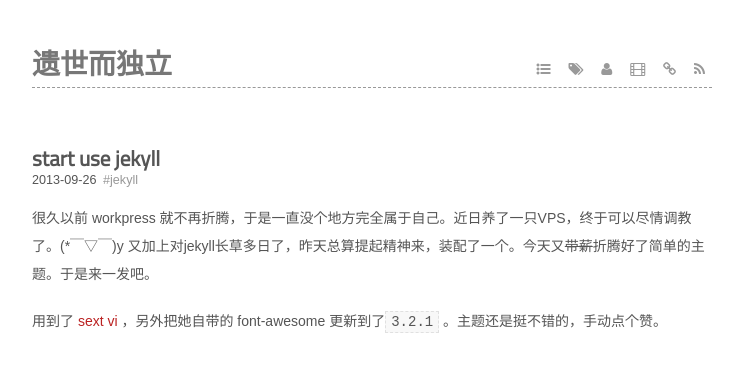
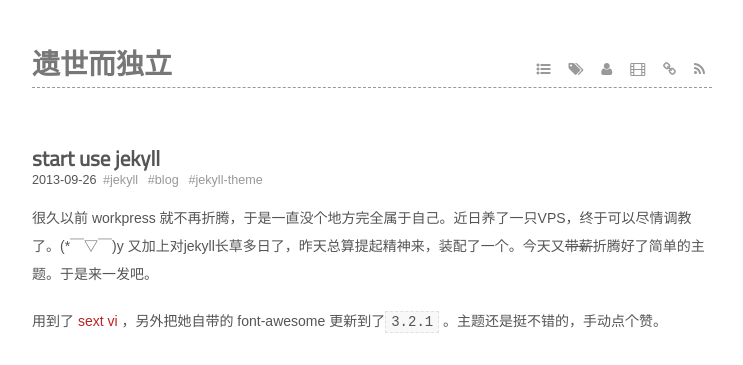
Before and after one commit to jabbber/myblog, a Jekyll site: the page built from _posts/2013-09-26-start-use-jekyll.markdown, in a window 1280 px wide. Shown: the top 365 px of the page, without its empty margins (268-1011 px from the left). Built offline with Jekyll 4.4.1, drawn with Linux system fonts in a browser that asks for light colours; some web fonts are replaced; Markdown is read by kramdown in place of the engine named in the settings; comment, search, counter and statistics services are not loaded.

Commit message:
add tag:blog,jekyll-theme

```diff
--- a/_posts/2013-09-26-start-use-jekyll.markdown
+++ b/_posts/2013-09-26-start-use-jekyll.markdown
@@ -4,6 +4,8 @@ layout: post
 guid: urn:uuid:b4258a4a-9c6e-4d84-bd46-abef266bee9f
 tags:
   - jekyll
+  - blog
+  - jekyll-theme
 ---
 
 很久以前 workpress 就不再折腾，于是一直没个地方完全属于自己。近日养了一只VPS，终于可以尽情调教了。(\*￣▽￣)y 又加上对jekyll长草多日了，昨天总算提起精神来，装配了一个。今天又<strike>带薪</strike>折腾好了简单的主题。于是来一发吧。
```
